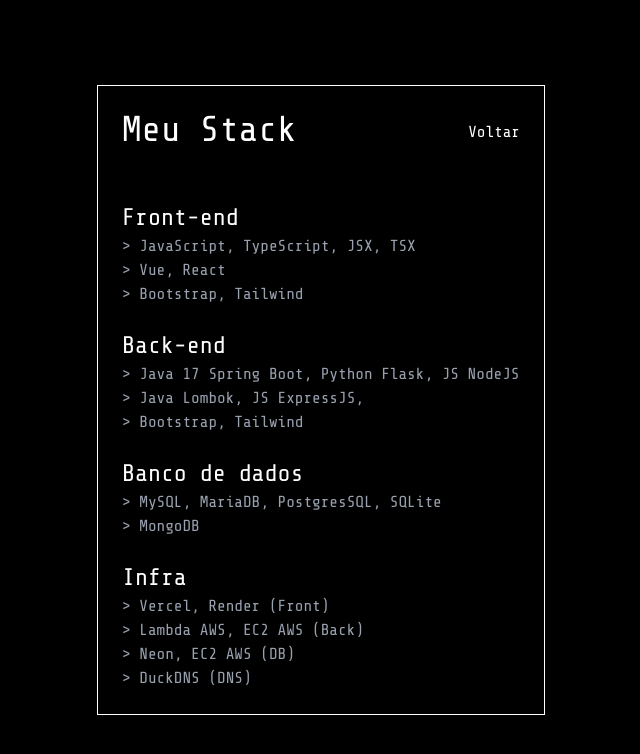
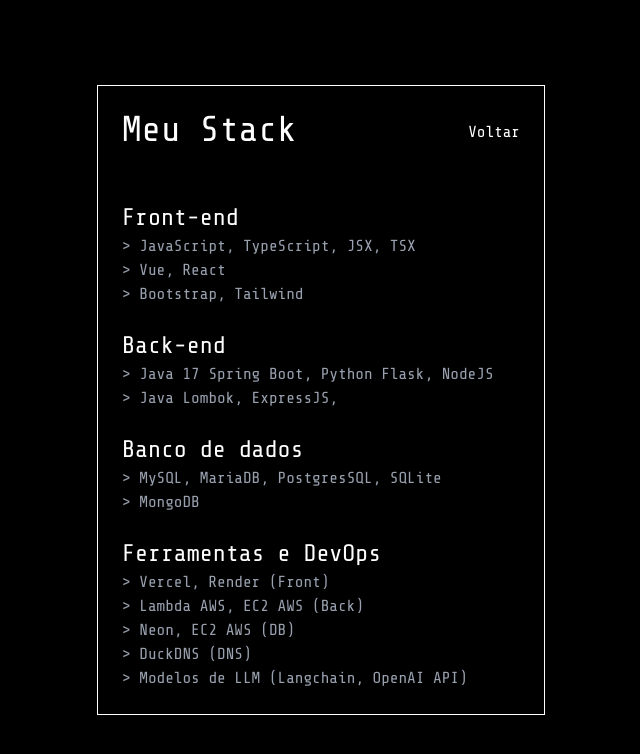
Before and after one commit to arthurdeka/personal-website, a React (Vite) app: page /mystack in a window 1280 px wide. Shown: the top 754 px of the page, without its empty margins (319-959 px from the left). Built offline with nearby package versions, Linux system fonts and the light colour scheme.

Commit message:
update/info

```diff
--- a/src/routes/MyStack.tsx
+++ b/src/routes/MyStack.tsx
@@ -24,9 +24,8 @@
             </div>
             <div>
                 <h2 className="text-2xl hover:underline">Back-end</h2>
-                <h3 className="text-md text-gray-400">&gt; Java 17 Spring Boot, Python Flask, JS NodeJS</h3>
-                <h3 className="text-md text-gray-400">&gt; Java Lombok, JS ExpressJS, </h3>
-                <h3 className="text-md text-gray-400">&gt; Bootstrap, Tailwind</h3>
+                <h3 className="text-md text-gray-400">&gt; Java 17 Spring Boot, Python Flask, NodeJS</h3>
+                <h3 className="text-md text-gray-400">&gt; Java Lombok, ExpressJS, </h3>
             </div>
             <div>
                 <h2 className="text-2xl hover:underline">Banco de dados</h2>
@@ -34,11 +33,12 @@
                 <h3 className="text-md text-gray-400">&gt; MongoDB</h3>
             </div>
             <div>
-                <h2 className="text-2xl hover:underline">Infra</h2>
+                <h2 className="text-2xl hover:underline">Ferramentas e DevOps</h2>
                 <h3 className="text-md text-gray-400">&gt; Vercel, Render (Front)</h3>
                 <h3 className="text-md text-gray-400">&gt; Lambda AWS, EC2 AWS (Back)</h3>
                 <h3 className="text-md text-gray-400">&gt; Neon, EC2 AWS (DB)</h3>
                 <h3 className="text-md text-gray-400">&gt; DuckDNS (DNS)</h3>
+                <h3 className="text-md text-gray-400">&gt; Modelos de LLM (Langchain, OpenAI API)</h3>
             </div>
         </div>
 
```
